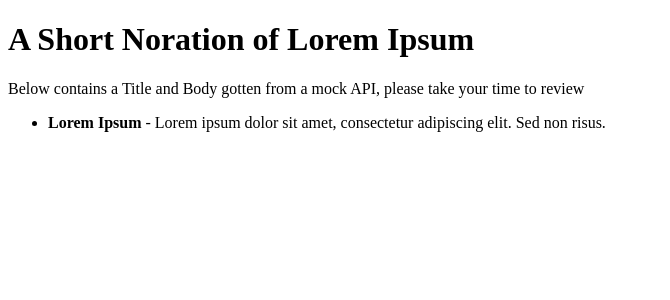
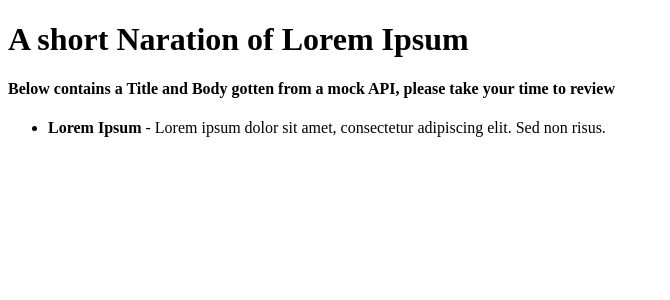
Before and after one commit to acciojob/lorem-redux-TusharMinche, a React app: page / in a window 1280 px wide. Shown: the top 300 px of the page, without its empty margins (0-670 px from the left). Built offline with nearby package versions, Linux system fonts and the light colour scheme.

Commit message:
Added h4 tag

```diff
--- a/src/components/App.js
+++ b/src/components/App.js
@@ -13,10 +13,10 @@ const App = () => {
 
   return (
     <div>
-      <h1>A Short Noration of Lorem Ipsum</h1>
-      <p>
+      <h1>A short Naration of Lorem Ipsum</h1>
+      <h4>
         Below contains a Title and Body gotten from a mock API, please take your time to review
-      </p>
+      </h4>
 
       {loading && <h4>Loading...</h4>}
       {error && <p style={{ color: 'red' }}>Error: {error}</p>}
@@ -24,7 +24,7 @@ const App = () => {
       {!loading && !error && data && (
         <ul>
           <li>
-            <strong>{data.title}</strong> - {data.body}
+            <strong className="title">{data.title}</strong> - {data.body}
           </li>
         </ul>
       )}
```
